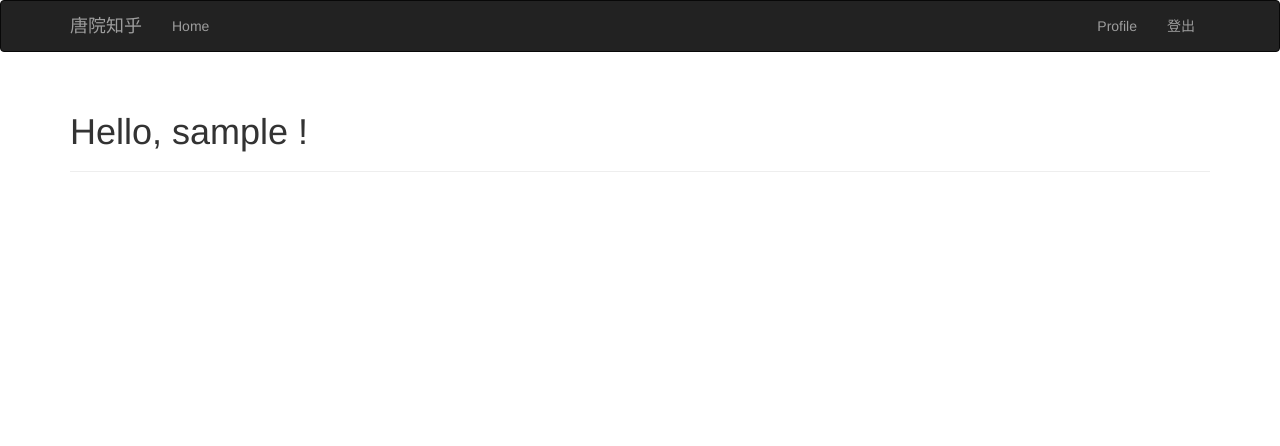
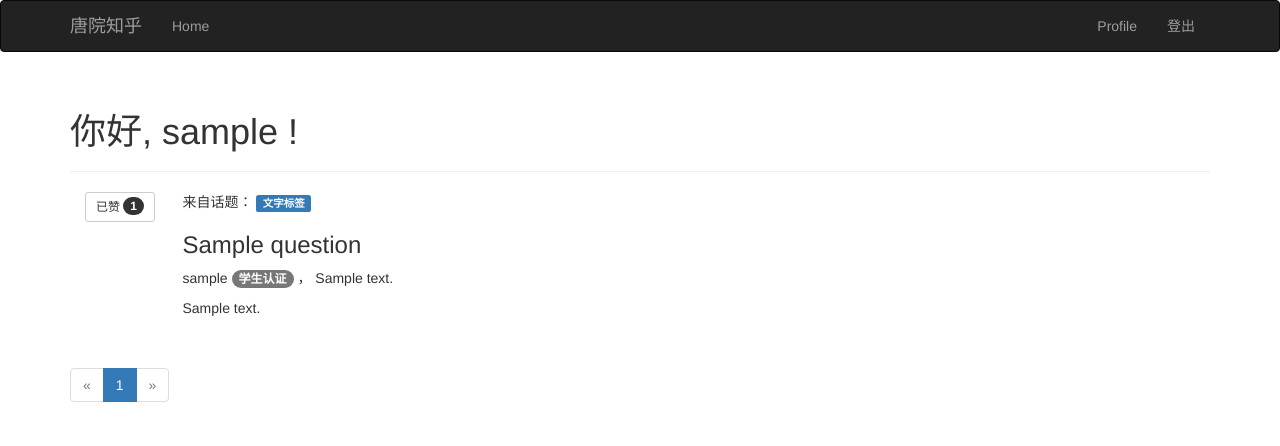
Before and after one commit to jzxyouok/TangyuanKnow, a Flask app: page / in a window 1280 px wide. Shown: the top 446 px of the page. Run offline with Flask 2, Linux system fonts and the light colour scheme; a user stored in the database is signed in; tables that the repository leaves empty hold one stand-in row (values such as "Sample post"); parts of the project's set-up code (start-up, migrations or seed data) failed here and were passed over; some libraries are stand-ins or nearby versions.

Commit message:
实现点赞 修正正则匹配中文、数据库模型等无数个bug

```diff
--- a/app/__init__.py
+++ b/app/__init__.py
@@ -5,11 +5,13 @@ from flask_bootstrap import Bootstrap
 from flask_login import LoginManager
 from flask_mail import Mail
 from flask_moment import Moment
+from flask_pagedown import PageDown
 
 db = SQLAlchemy()
 bootstrap = Bootstrap()
 moment = Moment()
 mail = Mail()
+pagedown = PageDown()
 login_manager = LoginManager()
 login_manager.session_protection = 'strong'
 login_manager.login_view = 'auth.login'
@@ -25,6 +27,7 @@ def create_app(config_name):
     login_manager.init_app(app)
     moment.init_app(app)
     mail.init_app(app)
+    pagedown.init_app(app)
 
     from .main import main as main_blueprint
     app.register_blueprint(main_blueprint)
--- a/app/auth/forms.py
+++ b/app/auth/forms.py
@@ -21,7 +21,7 @@ class RegistrationForm(FlaskForm):
     email = StringField('Email', validators=[DataRequired(), Length(1, 64),
                                              Regexp('[A-Za-z0-9_.]+@qq.com', 0, '抱歉，目前仅支持QQ邮箱')])
     nickname = StringField('昵称', validators=[DataRequired(), Length(1, 64),
-                                             Regexp('[^\x00-\xffa-zA-Z0-9]+',
+                                             Regexp(u'[a-zA-Z0-9\u4e00-\u9fa5]+',
                                                     0, '用户昵称仅限使用汉字、字母和数字')])
     password = PasswordField('密码', validators=[DataRequired(), EqualTo('password2', '两次密码不一致')])
     password2 = PasswordField('密码确认', validators=[DataRequired()])
--- a/app/main/views.py
+++ b/app/main/views.py
@@ -15,10 +15,13 @@ from .forms import EditProfileForm, EditProfileAdminForm
 
 @main.route('/', methods=['POST', 'GET'])
 def index():
-    # page = request.args.get('page', 1, type=int)
-    # pagination = User.query.order_by(User.score.desc()).paginate(page, per_page=50, error_out=False)
-    # users = pagination.items
-    return render_template('index.html', )
+    page = request.args.get('page', 1, type=int)
+    pagination = Answer.query.order_by(Answer.timestamp.desc()).paginate(page, per_page=50, error_out=False)
+    qas = [{'question': Question.query.filter_by(id=item.belong).first(),
+            'answer': item,
+            'answerer': User.query.filter_by(id=item.answerer_id).first()}
+           for item in pagination.items]
+    return render_template('index.html', page=page, qas=qas, pagination=pagination)
 
 
 @main.route('/user/<nickname>')
@@ -26,6 +29,7 @@ def user(nickname):
     user = User.query.filter_by(nickname=nickname).first()
     if user is None:
         abort(404)
+
     return render_template('user.html', user=user)
 
 
@@ -89,7 +93,7 @@ def vote_post():
         })
     # 以post方式传的数据在存储在的request.form中，以get方式传输的在request.args中~~
     answer = Answer.query.get_or_404(int(request.form.get('id')))
-    if current_user == answer.author:
+    if current_user.id == answer.answerer_id:
         return 'disable'
     if current_user.vote_answer(answer):
         return 'vote'
--- a/app/models.py
+++ b/app/models.py
@@ -11,6 +11,8 @@ from flask_login import UserMixin, AnonymousUserMixin
 from flask import current_app, request
 from datetime import datetime
 import hashlib
+from markdown import markdown
+import bleach
 
 
 class Permission:
@@ -79,19 +81,45 @@ class Question(db.Model):
     id = db.Column(db.Integer, primary_key=True)
     title = db.Column(db.String(128), index=True)
     body = db.Column(db.Text)
+    body_html = db.Column(db.Text)
     timestamp = db.Column(db.DateTime, index=True, default=datetime.utcnow)
     # ban = db.Column(db.)
     author_id = db.Column(db.Integer, db.ForeignKey('users.id'))
+
+    answers = db.relationship('Answer', backref='q_answer', lazy='dynamic')
+
+    @staticmethod
+    def on_changed_body(target, value, oldvalue, initiator):
+        allowed_tags = ['a', 'abbr', 'acronym', 'b', 'blockquote', 'code',
+                        'em', 'i', 'li', 'ol', 'pre', 'strong', 'ul',
+                        'h1', 'h2', 'h3', 'p']
+        target.body_html = bleach.linkify(bleach.clean(
+            markdown(value, output_format='html'),
+            tags=allowed_tags, strip=True))
+db.event.listen(Question.body, 'set', Question.on_changed_body)
 
 
 class Answer(db.Model):
     __tablename__ = 'answers'
     id = db.Column(db.Integer, primary_key=True)
     body = db.Column(db.Text)
-    timestamp = db.Column(db.DateTime, index=True,default=datetime.utcnow)
+    body_html = db.Column(db.Text)
+    timestamp = db.Column(db.DateTime, index=True, default=datetime.utcnow)
+
     answerer_id = db.Column(db.Integer, db.ForeignKey('users.id'))
+    belong = db.Column(db.Integer, db.ForeignKey('questions.id'))
 
-    voting = db.relationship('Vote', backref='voting', lazy='dynamic')
+    voters = db.relationship('Vote', backref='voter', lazy='dynamic')
+
+    @staticmethod
+    def on_changed_body(target, value, oldvalue, initiator):
+        allowed_tags = ['a', 'abbr', 'acronym', 'b', 'blockquote', 'code',
+                        'em', 'i', 'li', 'ol', 'pre', 'strong', 'ul',
+                        'h1', 'h2', 'h3', 'p']
+        target.body_html = bleach.linkify(bleach.clean(
+            markdown(value, output_format='html'),
+            tags=allowed_tags, strip=True))
+db.event.listen(Answer.body, 'set', Answer.on_changed_body)
 
 
 class Vote(db.Model):
@@ -190,12 +218,19 @@ class User(db.Model, UserMixin):
     def vote_answer(self, answer):
         vote = self.voted_answers.filter_by(voted_answer_id=answer.id).first()
         if vote is None:
-            vote = Vote(voted_answer=self, voting=answer)
+            vote = Vote(voted_answer=self, voter=answer)
+            # Todo: 难以直观表现出谁点的赞，在那儿点的
             db.session.add(vote)
             return True
         else:
             db.session.delete(vote)
             return False
+
+    def is_voted(self, answer):
+        if self.voted_answers.filter_by(voted_answer_id=answer.id).first() is None:
+            return False
+        else:
+            return True
 
     @staticmethod
     def generate_fake(count=100):
--- a/app/templates/index.html
+++ b/app/templates/index.html
@@ -6,7 +6,7 @@
 
 {% block page_content %}
 <div class="page-header">
-    <h1>Hello,
+    <h1>你好,
         {% if current_user.is_authenticated %}
             {{ current_user.nickname }}
         {% else %}
@@ -14,30 +14,80 @@
         {% endif %}!
     </h1>
 </div>
-    <!--
-{% if users %}
-<table class="table table-bordered">
-<caption>排行榜</caption>
-<thead>
-    <tr>
-        <td>nickname</td>
-        <td>score</td>
-    </tr>
-</thead>
-<tbody>
-    {% for user in users %}
-    <tr>
-        <td><a href="{{ url_for('.user', nickname=user.nickname) }}">{{ user.nickname }}</a></td>
-        <td>{{ user.score }}</td>
-    </tr>
+{% if qas %}
+    {% for qa in qas %}
+        {% if qa['question'] and qa['answer'] and qa['answerer']%}
+    <div class="container">
+	<div class="row">
+		<div class="col-md-1">
+			 <button class="btn btn-default btn-sm vote-post" id="{{ qa['answer'].id }}">
+                 <span class="voted">
+                     {% if current_user.is_authenticated and current_user.is_voted(qa['answerer']) %}
+                         已赞
+                     {% elif current_user != qa['answerer'] %}
+                         觉得不错？
+                     {% else %}
+                         被赞
+                     {% endif %}
+                 </span>
+                <span class="badge votes">{{ qa['answer'].voters.count() }}</span>
+             </button>
+		</div>
+		<div class="col-md-8">
+			来自话题： <span class="label label-primary">文字标签</span>
+			<h3 class="text-left">
+				{{ qa['question'].title }}
+			</h3>
+			<p class="text-left">
+				{{ qa['answerer'].nickname }} <span class="badge">学生认证</span> ， {{ qa['answerer'].about_me }}
+			</p>
+			<p>
+                {{ qa['answer'].body_html | safe }}
+			</p>
+		</div>
+	</div>
+    </div>
+        {% endif %}
     {% endfor %}
-</tbody>
-</table>
 {% endif %}
 {% if pagination %}
 <div class="pagination">
     {{ macros.pagination_widget(pagination, '.index') }}
 </div>
 {% endif %}
--->
+
 {% endblock %}
+
+{% block scripts %}
+{{ super() }}
+{{ pagedown.include_pagedown() }}
+    <script type="text/javascript">
+    $(function(){
+    $('.vote-post').click(function(){
+        var voteBtn = $(this);
+        var votesNum = voteBtn.find('.votes');
+        var data = {
+            'id': voteBtn.prop('id')
+        };
+        $.ajax({
+            type: 'POST',
+            url: '/vote-post',
+            data: data,  // 这个data是要post的数据
+            success: function(data){  // 这个data是接收到的响应的实体
+                if(data == 'vote'){
+                    votesNum.text(Number(votesNum.text()) + 1);
+                    $('.voted').text('已赞');
+                } else if(data == 'cancel'){
+                    votesNum.text(votesNum.text() - 1);
+                    $('.voted').text('觉得不错？');
+                } else if(data == 'disable'){
+                    alert('你不能给自己点赞');  // 这里可以用模态框，会好看点~~懒得弄了
+                } else if(data.status == 302){
+                    location.href = data.location;
+                }
+            }
+        });
+    });
+});
+    </script>
+{% endblock %}
```
Also changed, not shown: app/main/forms.py (+13 -5 lines), app/templates/_answers.html (added, +24 -0 lines).
